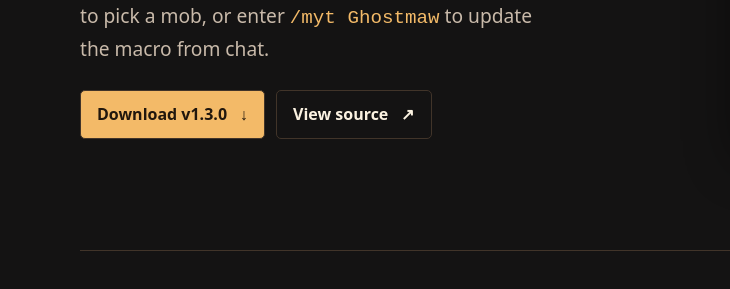
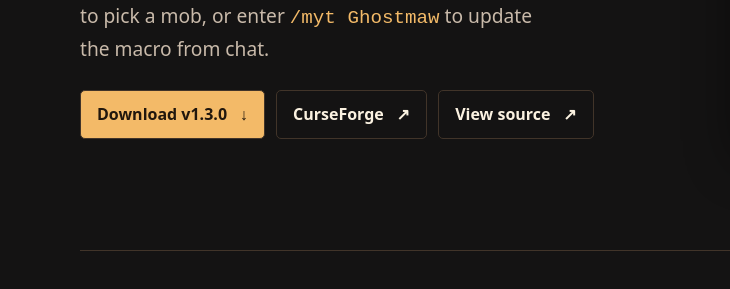
Before and after one commit to grzelu1301/mark-your-target, a plain HTML site: page docs/index.html in a window 1280 px wide. Shown: the part 488-777 px from the top of the page, 0-730 px from the left. Drawn offline with Linux system fonts and the light colour scheme.

Commit message:
Link the approved CurseForge listing

```diff
--- a/docs/index.html
+++ b/docs/index.html
@@ -27,6 +27,7 @@
                 <p class="intro">Keep one targeting macro on your bar. Type <code>/myt</code> to pick a mob, or enter <code>/myt Ghostmaw</code> to update the macro from chat.</p>
                 <div class="actions">
                     <a class="button primary" href="downloads/MarkYourTarget-1.3.0.zip" download>Download v1.3.0 <span aria-hidden="true">↓</span></a>
+                    <a class="button secondary" href="https://www.curseforge.com/wow/addons/mark-your-target">CurseForge <span aria-hidden="true">↗</span></a>
                     <a class="button secondary" href="https://github.com/grzelu1301/mark-your-target">View source <span aria-hidden="true">↗</span></a>
                 </div>
             </div>
```
Also changed, not shown: 1 other file.
